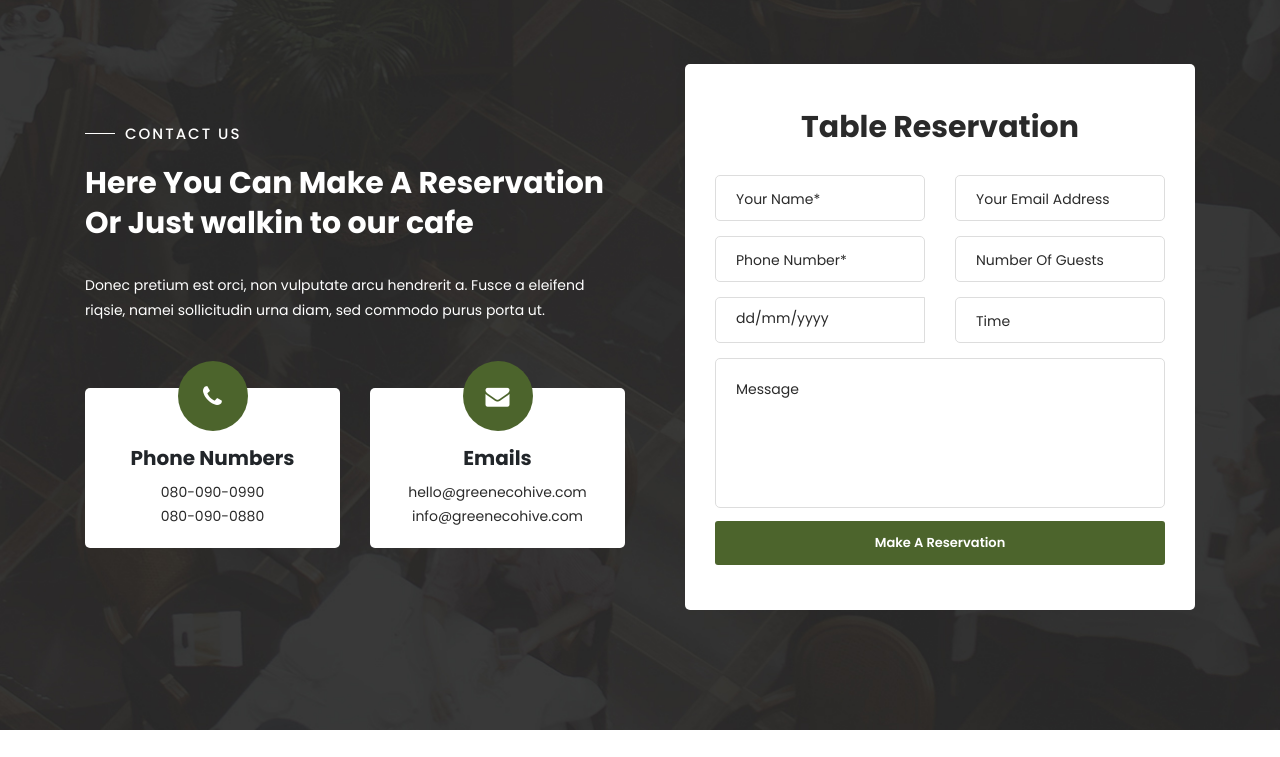
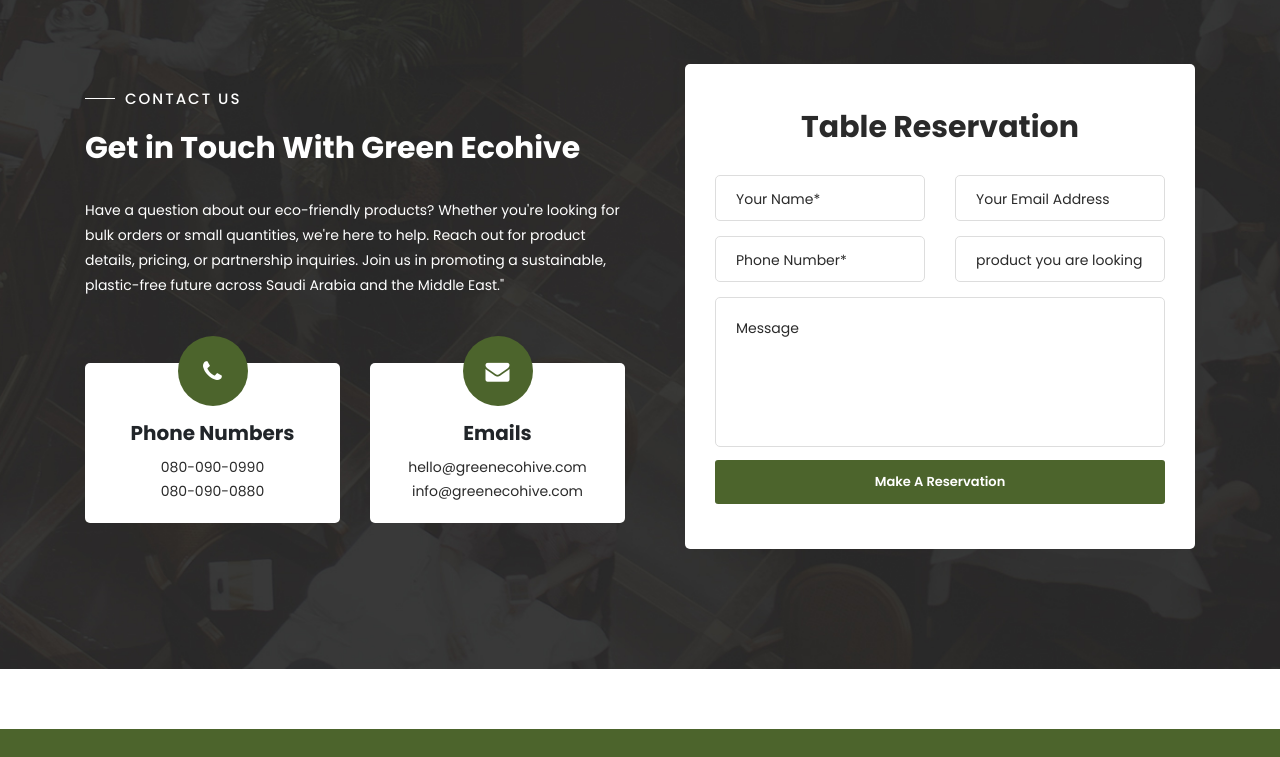
Before and after one commit to rashidt18/greenecohive, a plain HTML site: page index.html in a window 1280 px wide. Shown: the part 2800-3557 px from the top of the page. Drawn offline with Linux system fonts and the light colour scheme.

Commit message:
Update index.html
qw

```diff
--- a/index.html
+++ b/index.html
@@ -324,9 +324,9 @@ https://templatemo.com/tm-558-klassy-cafe
                     <div class="left-text-content">
                         <div class="section-heading">
                             <h6>Contact Us</h6>
-                            <h2>Here You Can Make A Reservation Or Just walkin to our cafe</h2>
+                            <h2>Get in Touch With Green Ecohive</h2>
                         </div>
-                        <p>Donec pretium est orci, non vulputate arcu hendrerit a. Fusce a eleifend riqsie, namei sollicitudin urna diam, sed commodo purus porta ut.</p>
+                        <p>Have a question about our eco-friendly products? Whether you're looking for bulk orders or small quantities, we're here to help. Reach out for product details, pricing, or partnership inquiries. Join us in promoting a sustainable, plastic-free future across Saudi Arabia and the Middle East."</p>
                         <div class="row">
                             <div class="col-lg-6">
                                 <div class="phone">
@@ -367,25 +367,20 @@ https://templatemo.com/tm-558-klassy-cafe
                                 <input name="phone" type="text" id="phone" placeholder="Phone Number*" required="">
                               </fieldset>
                             </div>
+
                             <div class="col-md-6 col-sm-12">
                               <fieldset>
                                 <select value="number-guests" name="number-guests" id="number-guests">
-                                    <option value="number-guests">Number Of Guests</option>
-                                    <option name="1" id="1">1</option>
-                                    <option name="2" id="2">2</option>
-                                    <option name="3" id="3">3</option>
-                                    <option name="4" id="4">4</option>
-                                    <option name="5" id="5">5</option>
-                                    <option name="6" id="6">6</option>
-                                    <option name="7" id="7">7</option>
-                                    <option name="8" id="8">8</option>
-                                    <option name="9" id="9">9</option>
-                                    <option name="10" id="10">10</option>
-                                    <option name="11" id="11">11</option>
-                                    <option name="12" id="12">12</option>
+                                    <option value="number-guests">product you are looking for</option>
+                                    <option name="1" id="1">palm leaf plate</option>
+                                    <option name="2" id="2">coconut leaf straw</option>
+                                    <option name="3" id="3">beeswax candle</option>
+                                    <option name="4" id="4">others</option>
+
                                 </select>
                               </fieldset>
                             </div>
+                            <!--
                             <div class="col-lg-6">
                                 <div id="filterDate2">
                                   <div class="input-group date" data-date-format="dd/mm/yyyy">
@@ -396,6 +391,7 @@ https://templatemo.com/tm-558-klassy-cafe
                                   </div>
                                 </div>
                             </div>
+
                             <div class="col-md-6 col-sm-12">
                               <fieldset>
                                 <select value="time" name="time" id="time">
@@ -406,6 +402,7 @@ https://templatemo.com/tm-558-klassy-cafe
                                 </select>
                               </fieldset>
                             </div>
+                            -->
                             <div class="col-lg-12">
                               <fieldset>
                                 <textarea name="message" rows="6" id="message" placeholder="Message" required=""></textarea>
```
